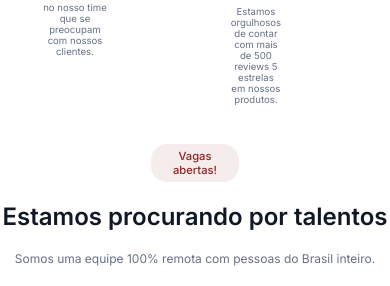
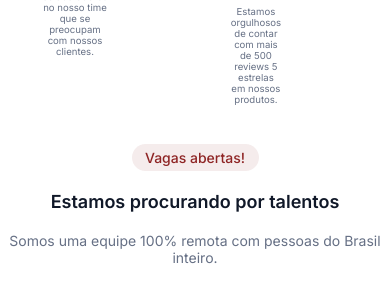
Before and after one commit to Victor-Natan/7daysofcode, a plain HTML site: page index.html in a window 390 px wide. Shown: the part 558-844 px from the top of the page. Drawn offline with Linux system fonts and the light colour scheme.

Commit message:
Fiz alterações na sessão da equipe

```diff
--- a/style.css
+++ b/style.css
@@ -897,6 +897,20 @@ body{
     .navbar__empresa__nome{
         display: none;
     }
+
+    .equipe__descricao__anuncio{
+        font-size: 14px;
+        width: 30%;
+    }
+
+    .equipe__descricao__procura{
+        font-size: 18px;
+    }
+
+    .equipe__descricao__descricao{
+        font-size: 14px;
+    }
+
 }
 
 
```
